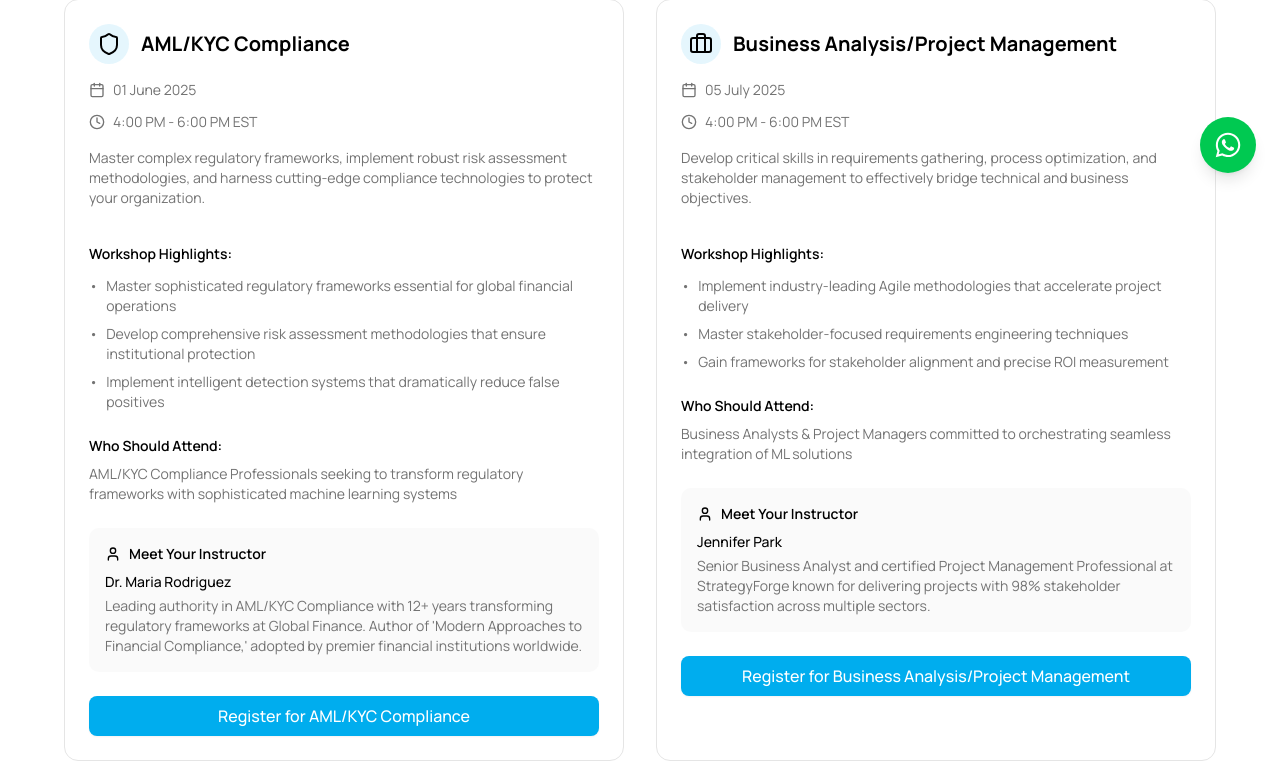
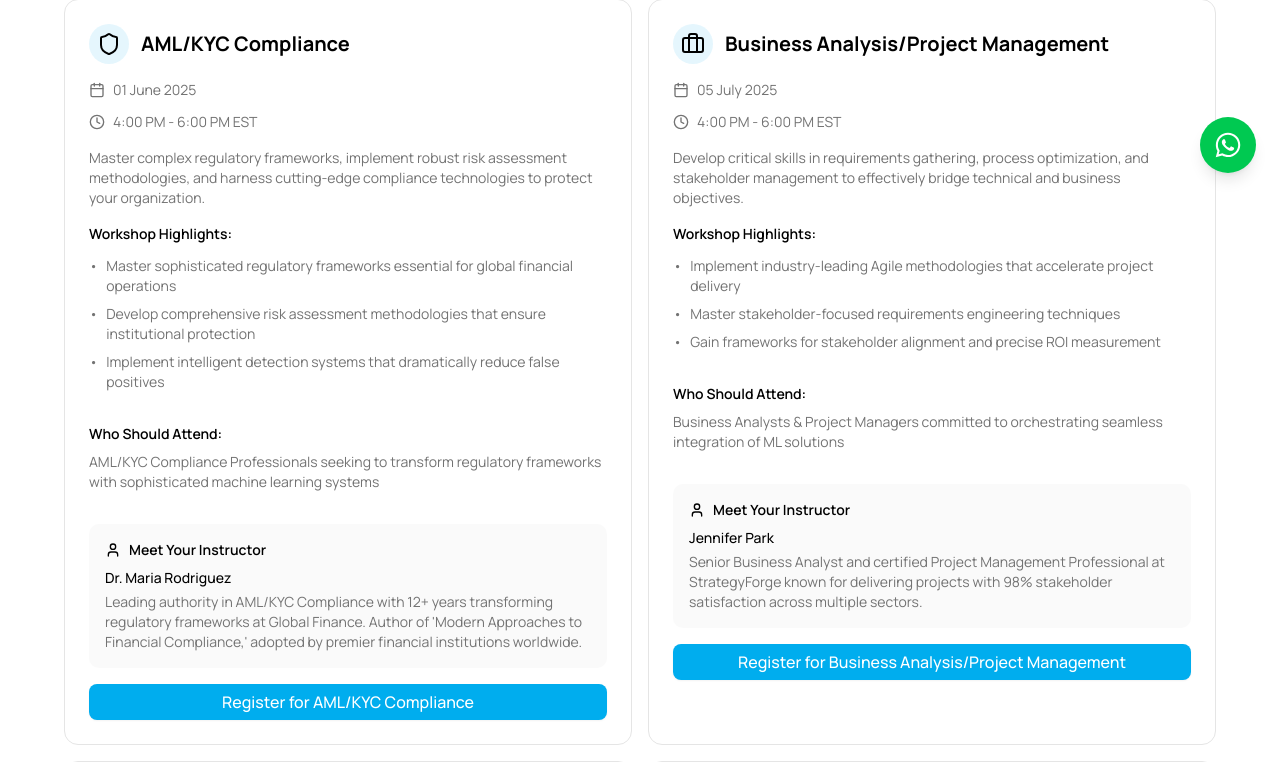
Before and after one commit to agboredim/studendashboard, a React (Vite) app: page /events in a window 1280 px wide. Shown: the part 603-1365 px from the top of the page. Built offline with nearby package versions, Linux system fonts and the light colour scheme; no server answers.

Commit message:
feat: Implement ScrollToTop component and enhance layout in various components

```diff
--- a/src/App.jsx
+++ b/src/App.jsx
@@ -4,6 +4,8 @@ import { ToastContainer } from "react-toastify";
 import { GoogleOAuthProvider } from "@react-oauth/google";
 import "react-toastify/dist/ReactToastify.css";
 import { Toaster } from "@/components/ui/sonner";
+import { useEffect } from "react";
+import { useLocation } from "react-router-dom";
 
 import store from "./store";
 
@@ -44,16 +46,23 @@ import { ServicesPage } from "./pages/ServicesPage";
 import { CommunityPage } from "./pages/CommunityPage";
 import { RefundPolicy } from "./pages/RefundPolicy";
 
+function ScrollToTop() {
+  const { pathname } = useLocation();
+  useEffect(() => {
+    window.scrollTo(0, 0);
+  }, [pathname]);
+  return null;
+}
+
 function App() {
   // Get Google Client ID from environment variables using Vite's import.meta.env
   const googleClientId = import.meta.env.VITE_GOOGLE_CLIENT_ID;
-
-  console.log("Using Google Client ID:", googleClientId);
 
   return (
     <Provider store={store}>
       <GoogleOAuthProvider clientId={googleClientId}>
         <Router>
+          <ScrollToTop />
           <Routes>
             {/* Authentication Pages (outside main layout) */}
             <Route path="/login" element={<LoginPage />} />
--- a/src/components/CourseIntroVideos.jsx
+++ b/src/components/CourseIntroVideos.jsx
@@ -233,7 +233,7 @@ export function CourseIntroVideos() {
             {courses.length > 0 && (
               <Slider ref={sliderRef} {...sliderSettings}>
                 {courses.map((course) => (
-                  <div key={`course-${course.id}`} className="px-3 h-full">
+                  <div key={`course-${course.id}`} className="px-3 mb-4 h-full">
                     <div className="bg-white rounded-lg overflow-hidden shadow-md hover:shadow-lg transition-all duration-300 group flex flex-col">
                       <div className="relative h-48">
                         <img
@@ -258,7 +258,7 @@ export function CourseIntroVideos() {
                       </div>
 
                       <div className="p-4 flex flex-col flex-gro">
-                        <h3 className="text-base font-bold text-foreground mb-2 line-clamp-2">
+                        <h3 className="text-base h-14 font-bold text-foreground mb-2 line-clamp-2">
                           {course.name}
                         </h3>
                         <p className="text-foreground/80 text-sm mb-4 line-clamp-3 min-h-[3.75rem]">
--- a/src/components/EventsCarousel.jsx
+++ b/src/components/EventsCarousel.jsx
@@ -11,6 +11,7 @@ import Slider from "react-slick";
 import "slick-carousel/slick/slick.css";
 import "slick-carousel/slick/slick-theme.css";
 import { useInView } from "../hooks/useInView";
+import AddToCartButton from "./AddToCartButton";
 
 export function EventsCarousel() {
   const sliderRef = useRef(null);
@@ -113,10 +114,10 @@ export function EventsCarousel() {
     currentSlide >= events.length - sliderSettings.slidesToShow;
 
   return (
-    <section ref={sectionRef} className="py-16 bg-gray-50">
+    <section ref={sectionRef} className="py-16 bg-gray-100">
       <div className="container mx-auto px-4">
         <div className="text-center mb-12">
-          <span className="inline-block px-6 py-2 bg-primary/10 text-foreground rounded-full text-sm font-semibold uppercase tracking-wider mb-4">
+          <span className="inline-block px-6 py-2 bg-primary/10 text-foreground rounded-full text-xs font-semibold uppercase tracking-wider mb-4">
             Upcoming Events
           </span>
           <h2 className="text-4xl font-bold text-foreground mb-4">
@@ -161,25 +162,20 @@ export function EventsCarousel() {
                         className="w-full h-full object-contain p-4"
                       />
                       <div className="absolute inset-0 bg-black/40 flex items-center justify-center opacity-0 group-hover:opacity-100 transition-opacity">
-                        <Link
-                          to="/events"
-                          className="px-4 py-2 bg-primary text-white rounded-md hover:bg-primary/90 transition-colors"
-                        >
-                          Learn More
-                        </Link>
+                        <AddToCartButton />
                       </div>
                     </div>
 
                     <div className="p-6">
-                      <h3 className="text-xl font-bold text-foreground mb-3">
+                      <h3 className="text-lg h-14 font-bold text-foreground mb-3">
                         {event.title}
                       </h3>
-                      <p className="text-foreground/70 mb-4 line-clamp-2">
+                      <p className="text-foreground/70 text-base mb-4 line-clamp-2">
                         {event.description}
                       </p>
 
                       <div className="space-y-2">
-                        <div className="flex items-center text-sm text-foreground/70">
+                        <div className="flex items-center text-xs text-foreground/70">
                           <Calendar className="h-4 w-4 mr-2" />
                           <span>
                             {new Date(event.date).toLocaleDateString("en-GB", {
@@ -189,11 +185,11 @@ export function EventsCarousel() {
                             })}
                           </span>
                         </div>
-                        <div className="flex items-center text-sm text-foreground/70">
+                        <div className="flex items-center text-xs text-foreground/70">
                           <Clock className="h-4 w-4 mr-2" />
                           <span>{event.time}</span>
                         </div>
-                        <div className="flex items-center text-sm text-foreground/70">
+                        <div className="flex items-center text-xs text-foreground/70">
                           <MapPin className="h-4 w-4 mr-2" />
                           <span>{event.location}</span>
                         </div>
--- a/src/pages/WorkshopEvents.jsx
+++ b/src/pages/WorkshopEvents.jsx
@@ -138,7 +138,7 @@ export function WorkshopEvents() {
             Upcoming Masterclass Events
           </h2>
 
-          <div className="grid md:grid-cols-2 gap-8">
+          <div className="grid md:grid-cols-2 gap-4">
             {workshops.map((workshop) => (
               <div
                 key={workshop.id}
@@ -162,11 +162,11 @@ export function WorkshopEvents() {
                   <span className="text-sm">{workshop.time}</span>
                 </div>
 
-                <p className="text-muted-foreground text-sm mb-6 line-clamp-3 min-h-[4.5rem]">
+                <p className="text-muted-foreground text-sm">
                   {workshop.description}
                 </p>
-
-                <div className="mb-6">
+                <div className="flex flex-col gap-2 h-fit space-y-6 mt-4">
+                  <div className="h-full">
                     <h4 className="font-semibold mb-3 text-sm">
                       Workshop Highlights:
                     </h4>
@@ -180,7 +180,7 @@ export function WorkshopEvents() {
                     </ul>
                   </div>
 
-                <div className="mb-6">
+                  <div className=" h-full">
                     <h4 className="font-semibold mb-2 text-sm">
                       Who Should Attend:
                     </h4>
@@ -189,7 +189,7 @@ export function WorkshopEvents() {
                     </p>
                   </div>
 
-                <div className="flex ">
+                  <div className=" h-full">
                     <div className="bg-muted/50 p-4 rounded-lg">
                       <h4 className="font-semibold mb-2 flex items-center text-sm">
                         <User className="h-4 w-4 mr-2" />
@@ -203,9 +203,13 @@ export function WorkshopEvents() {
                       </p>
                     </div>
                   </div>
-                <Button className="w-full mt-6 py-5 text-base">
+                </div>
+
+                <div className="mt-4">
+                  <Button className="w-full text-base">
                     Register for {workshop.title}
                   </Button>
+                </div>
               </div>
             ))}
           </div>
```
Lines whose indentation alone changed are shown as unchanged.
